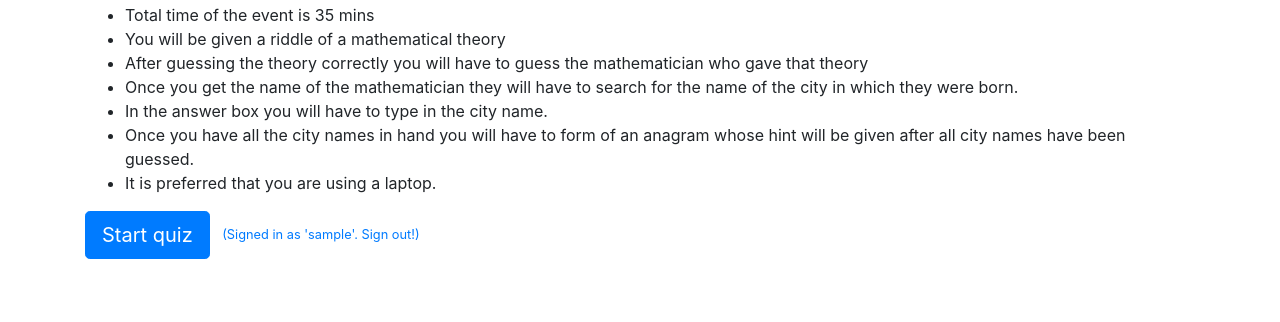
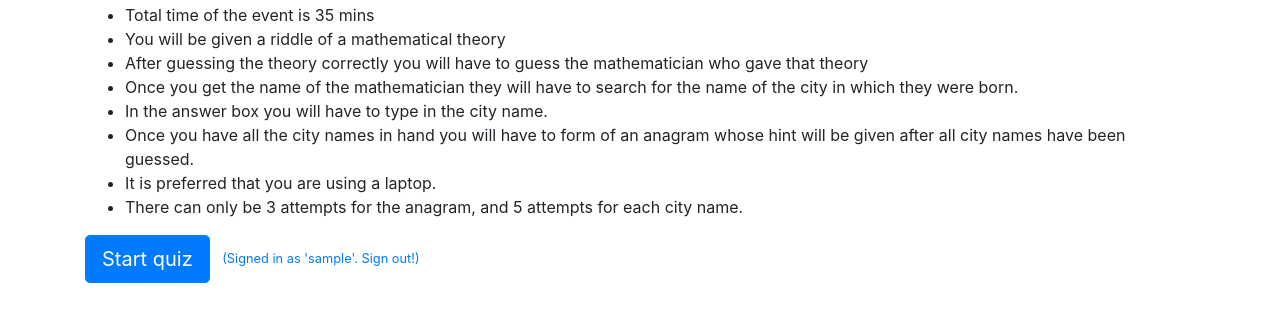
Before and after one commit to Sahil3201/mission-impossible, a Django app: page / in a window 1280 px wide. Shown: the part 213-535 px from the top of the page. Run offline with Django 3.2, Linux system fonts and the light colour scheme; the visitor is signed in with stand-in values (Sample User, id 1); some libraries are stand-ins or nearby versions.

Commit message:
modified instructions.html

```diff
--- a/quiz/templates/quiz/instructions.html
+++ b/quiz/templates/quiz/instructions.html
@@ -36,6 +36,7 @@
             <li>Once you have all the city names in hand you will have to form of an anagram whose hint will be given
                 after all city names have been guessed.</li>
             <li>It is preferred that you are using a laptop.</li>
+            <li>There can only be 3 attempts for the anagram, and 5 attempts for each city name.</li>
         </ul>
         <button id="startquiz" class="btn btn-lg btn-primary mr-2">Start quiz</button>
         <a href="{% url 'quiz:logout' %}"><small>(Signed in as '{{user.username}}'. Sign out!)</small></a>
```
